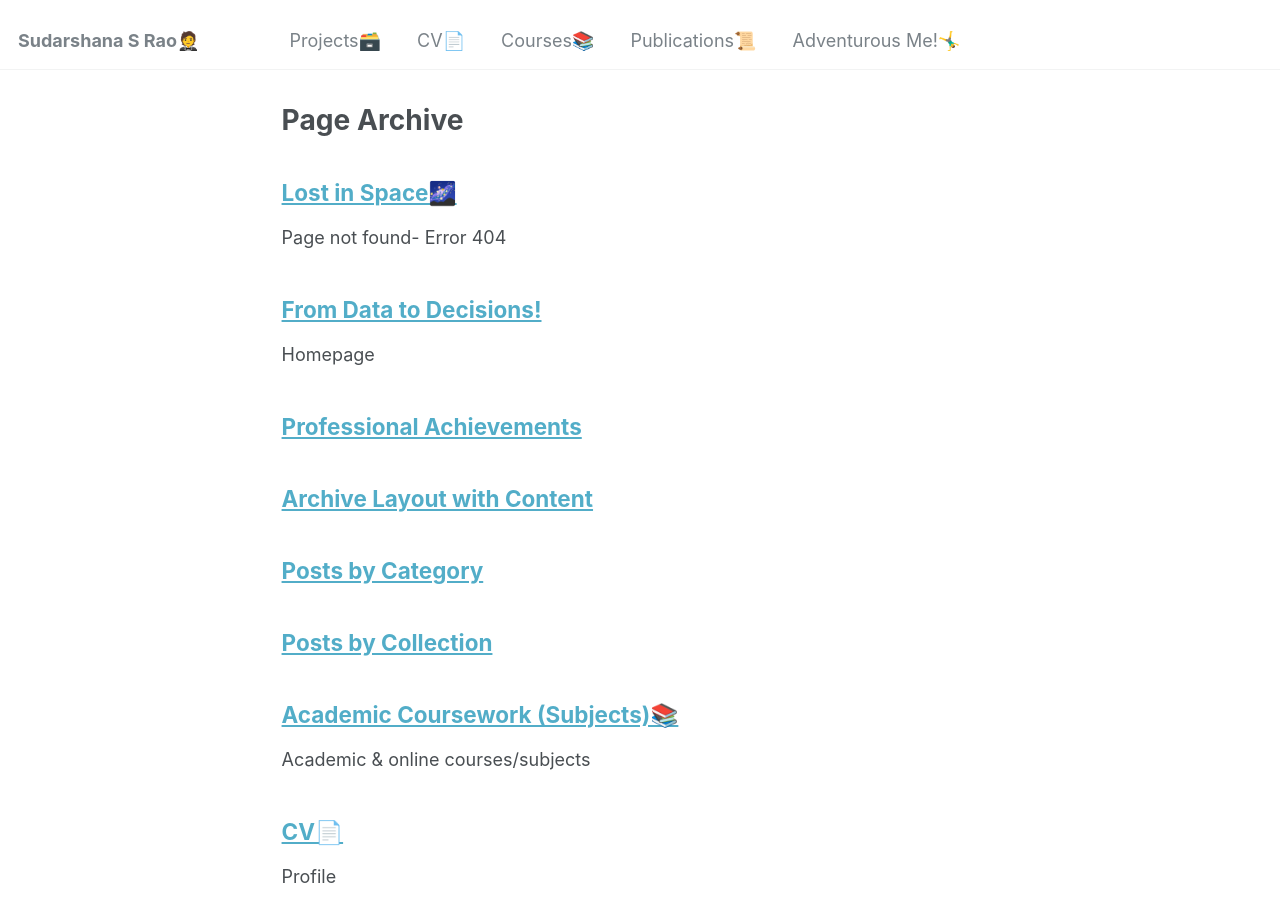
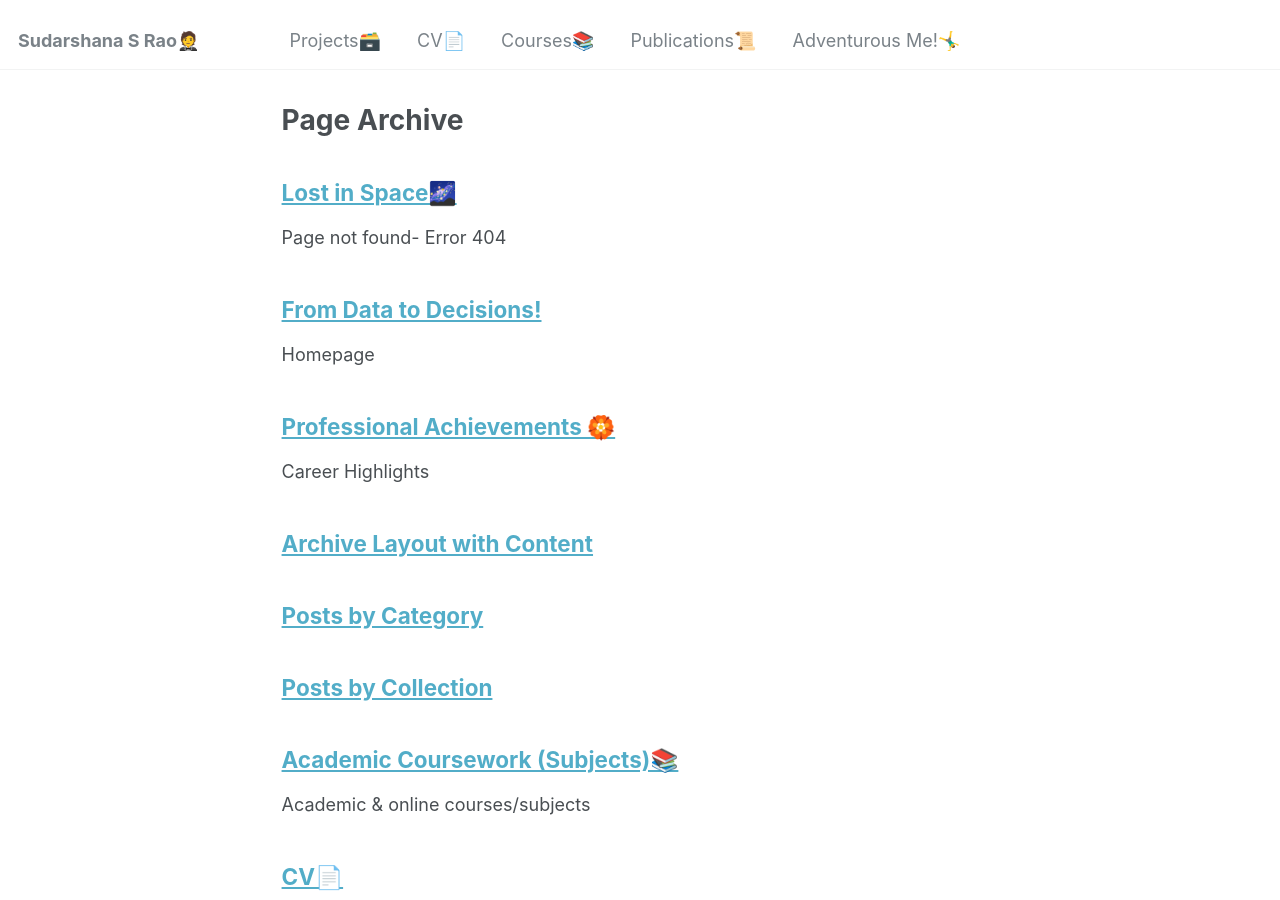
Before and after one commit to SudarshanaSRao/SudarshanaSRao.github.io, a Jekyll site: the page built from _pages/page-archive.html, in a window 1280 px wide and 900 px high. Built offline with Jekyll 4.4.1, drawn with Linux system fonts in a browser that asks for light colours.

Commit message:
Update achievements.md

```diff
--- a/_pages/achievements.md
+++ b/_pages/achievements.md
@@ -1,8 +1,11 @@
 ---
-title: "Professional Achievements"
+layout: archive
+title: "Professional Achievements 🏵️"
+excerpt: "Career Highlights"
 permalink: /achievements/
-layout: single
 author_profile: true
+redirect_from:
+  - /achievements
 ---
 
 # Eltropy
```
